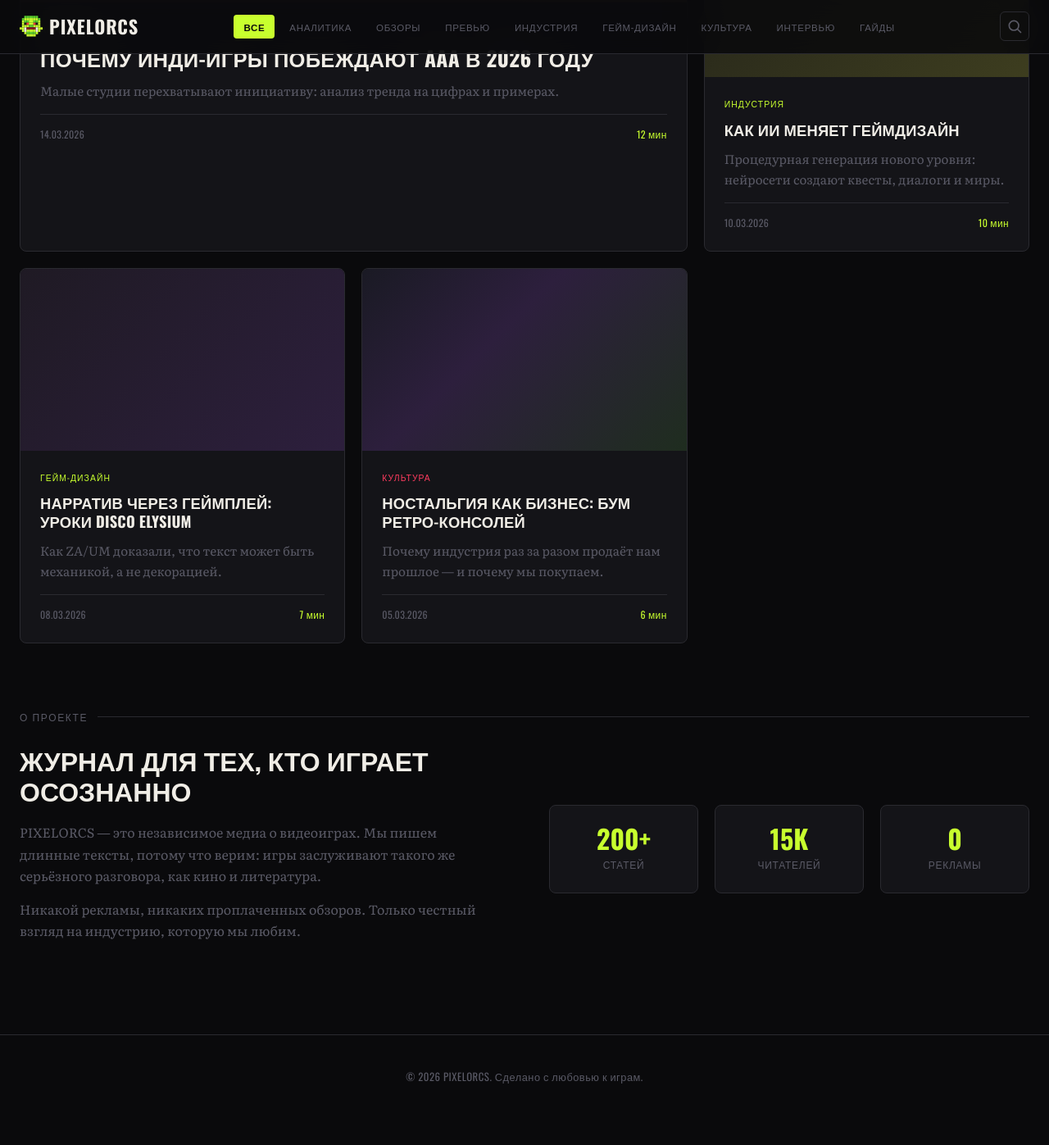
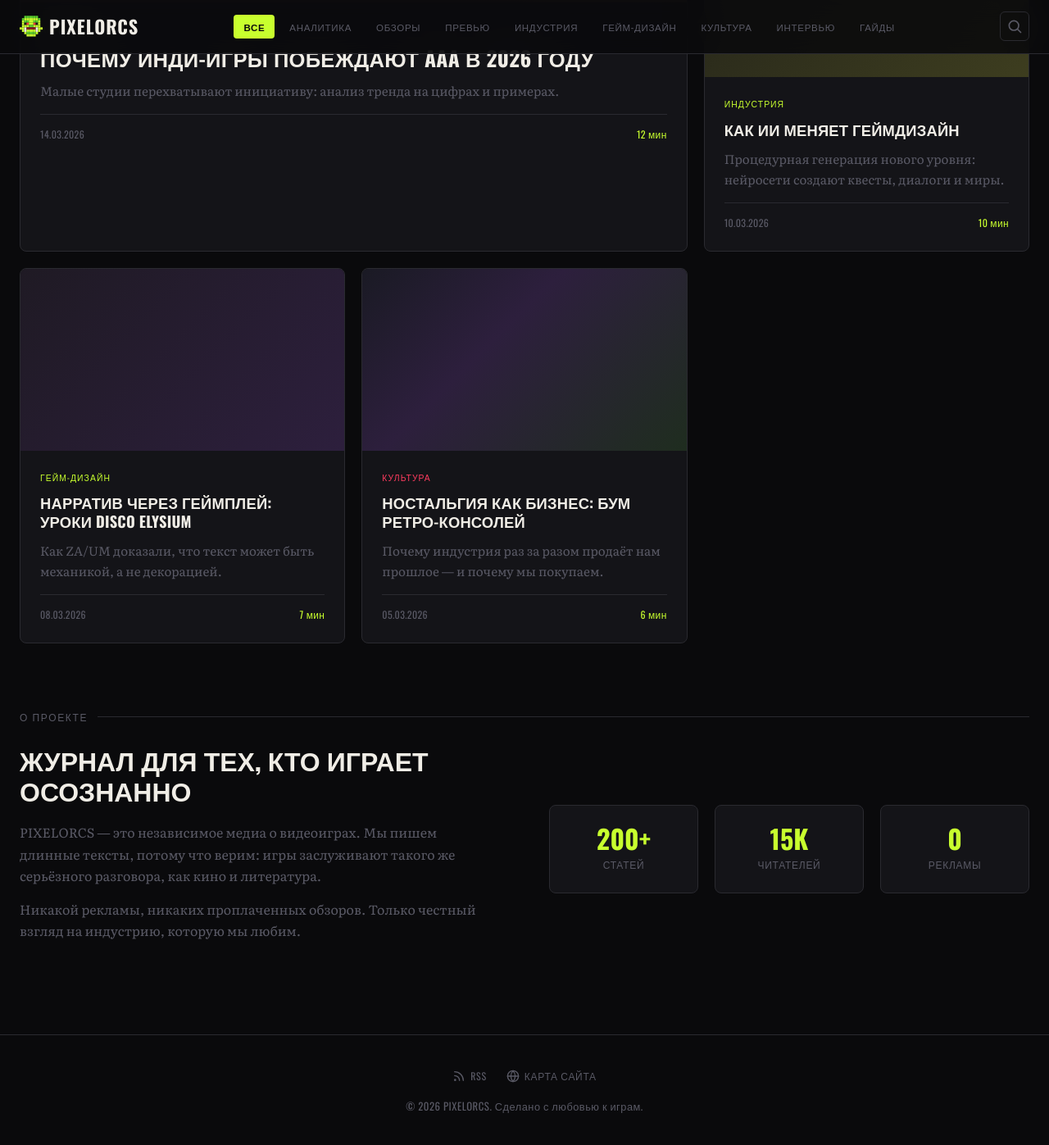
Before and after one commit to MagisterGudvin/pixelorcs, a Jekyll site: the page built from index.html, in a window 1280 px wide and 1400 px high, scrolled down 1213 px. Shown: the top 1397 px of the window at 82% size. Built offline with Jekyll 4.4.1, drawn with Linux system fonts in a browser that asks for light colours; before the commit the page ends 2578 px from its top, so only the background shows below that.

Commit message:
Add files via upload

```diff
--- a/_includes/footer.html
+++ b/_includes/footer.html
@@ -1,3 +1,13 @@
 <footer class="site-footer">
+  <div class="footer-links">
+    <a href="{{ '/feed.xml' | relative_url }}" class="footer-link" aria-label="RSS-лента">
+      <svg width="16" height="16" viewBox="0 0 24 24" fill="none" stroke="currentColor" stroke-width="2" stroke-linecap="round" stroke-linejoin="round"><path d="M4 11a9 9 0 0 1 9 9"/><path d="M4 4a16 16 0 0 1 16 16"/><circle cx="5" cy="19" r="1"/></svg>
+      RSS
+    </a>
+    <a href="{{ '/sitemap.xml' | relative_url }}" class="footer-link">
+      <svg width="16" height="16" viewBox="0 0 24 24" fill="none" stroke="currentColor" stroke-width="2" stroke-linecap="round" stroke-linejoin="round"><circle cx="12" cy="12" r="10"/><line x1="2" y1="12" x2="22" y2="12"/><path d="M12 2a15.3 15.3 0 0 1 4 10 15.3 15.3 0 0 1-4 10 15.3 15.3 0 0 1-4-10 15.3 15.3 0 0 1 4-10z"/></svg>
+      Карта сайта
+    </a>
+  </div>
   <p>© {{ 'now' | date: "%Y" }} {{ site.data.settings.title }}. {{ site.data.settings.footer_text | default: "Сделано с любовью к играм." }}</p>
 </footer>
--- a/_layouts/default.html
+++ b/_layouts/default.html
@@ -8,6 +8,14 @@
 
   <link rel="canonical" href="{{ page.url | absolute_url }}">
   {% feed_meta %}
+
+  <!-- Favicon -->
+  <link rel="icon" href="{{ '/assets/logo.svg' | relative_url }}" type="image/svg+xml">
+  <link rel="icon" href="{{ '/favicon.ico' | relative_url }}" sizes="32x32">
+  <link rel="apple-touch-icon" href="{{ '/assets/apple-touch-icon.png' | relative_url }}">
+
+  <!-- Sitemap -->
+  <link rel="sitemap" type="application/xml" href="{{ '/sitemap.xml' | relative_url }}">
 
   <!-- Cyrillic fonts: Oswald (display) + Literata (body) -->
   <link rel="preconnect" href="https://fonts.googleapis.com">
--- a/assets/css/style.css
+++ b/assets/css/style.css
@@ -396,6 +396,17 @@ body.mobile-open .btn-burger .close-icon { display: block; }
   text-align: center; font-size: .8rem; color: var(--gray);
   font-family: var(--font-display); letter-spacing: .04em;
 }
+.footer-links {
+  display: flex; justify-content: center; gap: 24px; margin-bottom: 16px;
+}
+.footer-link {
+  display: inline-flex; align-items: center; gap: 6px;
+  color: var(--gray); font-family: var(--font-display);
+  font-size: .75rem; text-transform: uppercase; letter-spacing: .06em;
+  transition: color .2s;
+}
+.footer-link:hover { color: var(--accent); }
+.footer-link svg { flex-shrink: 0; }
 
 
 /* ============================
```
Also changed, not shown: admin/config.yml (+0 -23 lines), assets/apple-touch-icon.png (added), favicon.ico (added).
